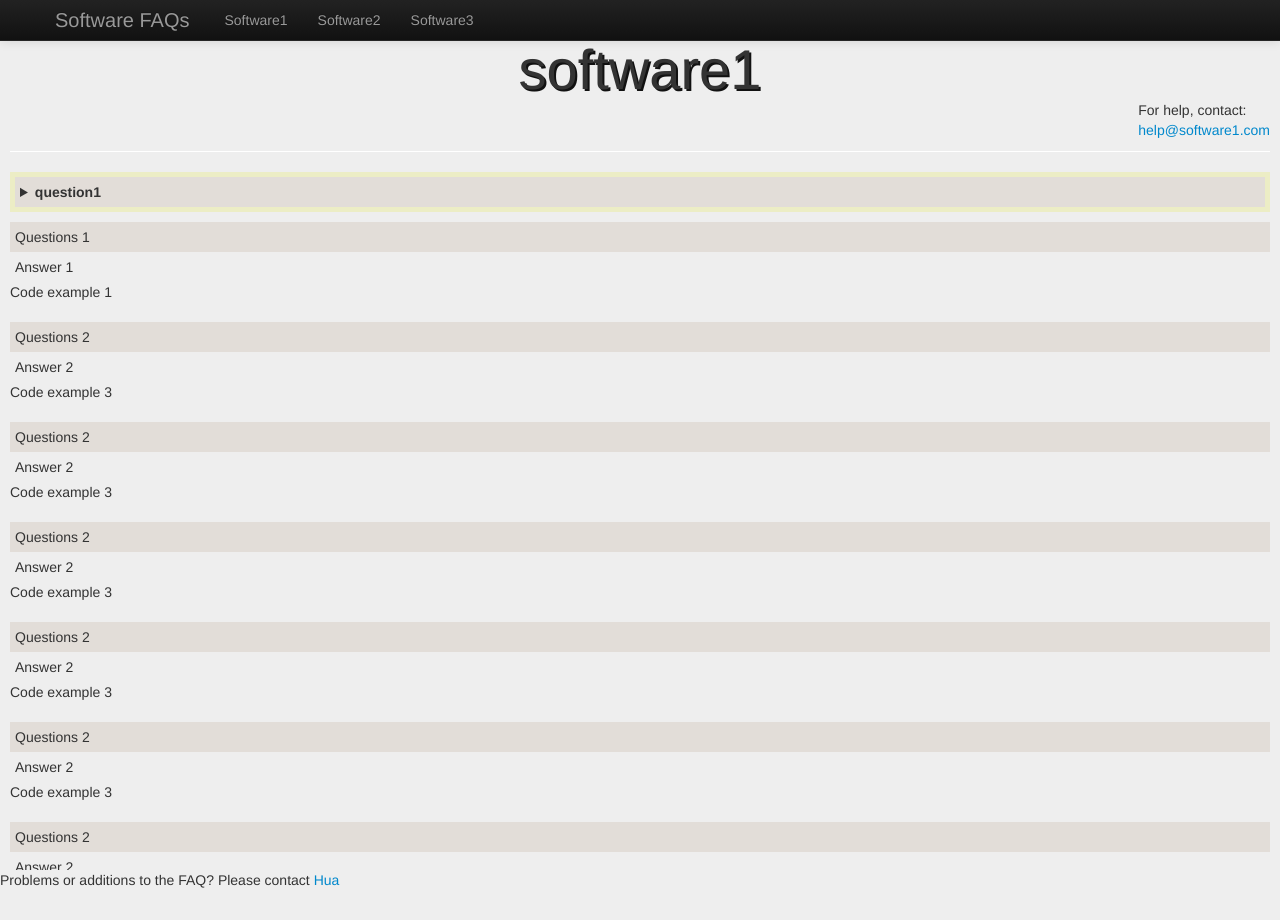
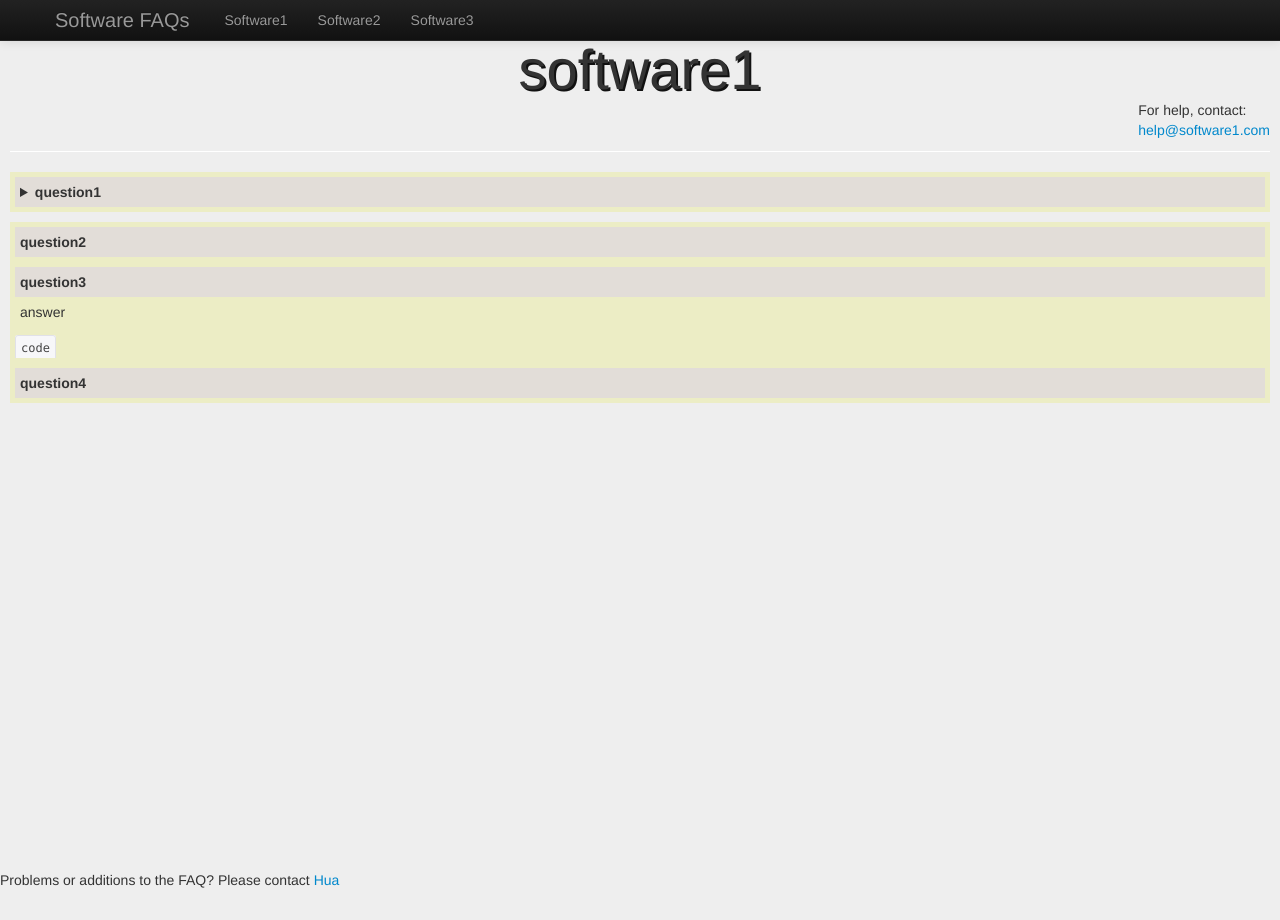
Before and after one commit to notquitebeta/FAQs, a Jekyll site: the page built from software1/index.html, in a window 1280 px wide. Built offline with Jekyll 4.4.1, drawn with Linux system fonts in a browser that asks for light colours; nearby versions of some CDN libraries.

Commit message:
completed template with Twitter Bootstrap collaping panels

```diff
--- a/assets/css/styles.css
+++ b/assets/css/styles.css
@@ -71,6 +71,8 @@ html, body {
   padding:5px;
 }
 
-.brand {
-  text-align: center;
+.brand{
+  padding-left: 50px;
+  padding:50px;
+ /* text-align: center;*/
 }
--- a/software1/index.html
+++ b/software1/index.html
@@ -17,110 +17,53 @@ mail: help@software1.com
 </details>
 <p>
 
-<div class="entry">
-  <div class="question">
-  Questions 1
+<div class="q-and-a">
+  <div class="question" data-toggle="collapse" data-target="#demo">
+    <strong>
+    question2
+    </strong>
   </div>
-  <div class="answer">
-  Answer 1
-  </div>
-  <div class="example">
-  Code example 1
+
+  <div id="demo" class="collapse">
+  <p class="answer">answer</p>
+
+  <code class="examples"> code </code>
   </div>
 </div>
 
-<br>
+<!--
+<pre>
+details -> div
+summary class="question" -> div class="question" data-toggle="collapse" data-target="#demo"
+summary -> div
 
-<div class="entry">
-  <div class="question">
-  Questions 2
+</pre>
+-->
+
+<div class="q-and-a">
+  <div class="question" data-toggle="collapse " data-target="#demo">
+    <strong>
+    question3
+    </strong>
   </div>
 
-  <div class="answer">
-  Answer 2
-  </div>
+  <div id="demo" class="collapse in">
+  <p class="answer">answer</p>
 
-  <div class="example">
-  Code example 3
+  <code class="examples"> code </code>
   </div>
 </div>
 
-<br>
-
-<div class="entry">
-  <div class="question">
-  Questions 2
+<div class="q-and-a">
+  <div class="question" data-toggle="collapse" data-target="#demo">
+    <strong>
+    question4
+    </strong>
   </div>
 
-  <div class="answer">
-  Answer 2
-  </div>
+  <div id="demo" class="collapse">
+  <p class="answer">answer</p>
 
-  <div class="example">
-  Code example 3
+  <code class="examples"> code </code>
   </div>
 </div>
-
-<br>
-
-<div class="entry">
-  <div class="question">
-  Questions 2
-  </div>
-
-  <div class="answer">
-  Answer 2
-  </div>
-
-  <div class="example">
-  Code example 3
-  </div>
-</div>
-
-<br>
-
-<div class="entry">
-  <div class="question">
-  Questions 2
-  </div>
-
-  <div class="answer">
-  Answer 2
-  </div>
-
-  <div class="example">
-  Code example 3
-  </div>
-</div>
-
-<br>
-
-<div class="entry">
-  <div class="question">
-  Questions 2
-  </div>
-
-  <div class="answer">
-  Answer 2
-  </div>
-
-  <div class="example">
-  Code example 3
-  </div>
-</div>
-
-<br>
-
-<div class="entry">
-  <div class="question">
-  Questions 2
-  </div>
-
-  <div class="answer">
-  Answer 2
-  </div>
-
-  <div class="example">
-  Code example 3
-  </div>
-</div>
```
